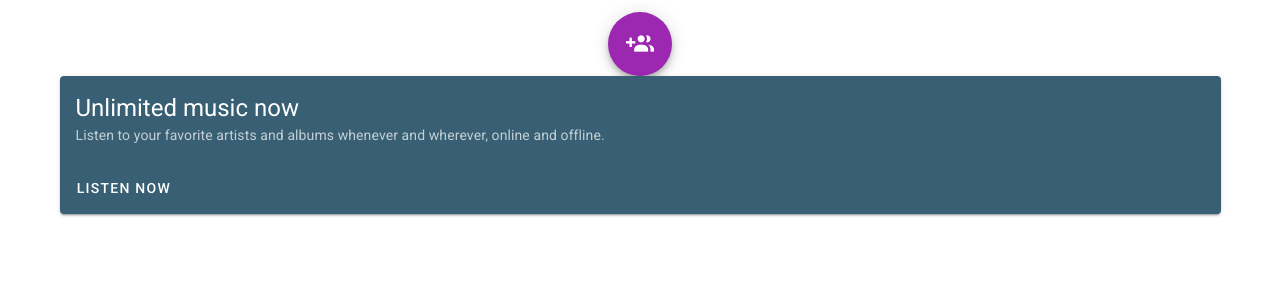
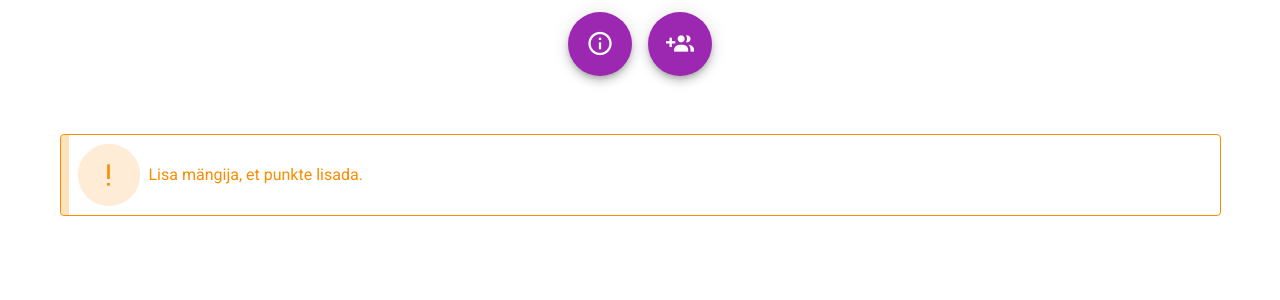
Before and after one commit to aquafinatrippy/discgolfScore, a Vue app: page / in a window 1280 px wide. Shown: the top 300 px of the page. Built offline with nearby package versions, Linux system fonts and the light colour scheme.

Commit message:
info dialog and player displaying

```diff
--- a/src/App.vue
+++ b/src/App.vue
@@ -1,36 +1,71 @@
 <template>
   <v-app>
     <v-container>
-      <div class="text-center">
+      <div class="text-center" style="padding-bottom: 5%;">
+        <v-btn class="mx-2" fab dark large color="purple" @click="infoDialog = true">
+          <v-icon dark>mdi-information-outline</v-icon>
+        </v-btn>
         <v-btn class="mx-2" fab dark large color="purple" @click="dialog = true">
           <v-icon dark>mdi-account-multiple-plus</v-icon>
         </v-btn>
       </div>
-      <v-row dense>
-        <v-col cols="12">
-          <v-card color="#385F73" dark>
-            <v-card-title class="headline">Unlimited music now</v-card-title>
+      <div v-if="players.length > 0">
+        <v-row dense v-for="(player, i) in players" :key="i">
+          <v-col cols="8">
+            <v-card color="#800000" dark>
+              <v-card-title class="headline">{{player.name}}</v-card-title>
 
-            <v-card-subtitle>Listen to your favorite artists and albums whenever and wherever, online and offline.</v-card-subtitle>
+              <v-card-subtitle>
+                <h1>{{player.score}}</h1>
+              </v-card-subtitle>
 
-            <v-card-actions>
-              <v-btn text>Listen Now</v-btn>
-            </v-card-actions>
-          </v-card>
-        </v-col>
-      </v-row>
+              <v-card-actions class="text-right" color="error">
+                <v-btn text>Eemalda mängija</v-btn>
+              </v-card-actions>
+            </v-card>
+          </v-col>
+          <v-col cols="4" class="ratinBtns">
+            <v-btn large class="mx-2" color="success">
+              <v-icon>mdi-plus</v-icon>
+            </v-btn>
+            <v-btn large class="mx-2" color="error">
+              <v-icon>mdi-minus</v-icon>
+            </v-btn>
+          </v-col>
+        </v-row>
+      </div>
+      <div v-else>
+        <v-alert outlined type="warning" prominent border="left">Lisa mängija, et punkte lisada.</v-alert>
+      </div>
 
       <v-dialog v-model="dialog" width="500">
         <v-card>
-          <v-card-title class="headline grey lighten-2" primary-title>Privacy Policy</v-card-title>
+          <v-card-title class="headline grey lighten-2" primary-title>Lisa mängija</v-card-title>
 
-          <v-card-text>Lorem ipsum dolor sit amet, consectetur adipiscing elit, sed do eiusmod tempor incididunt ut labore et dolore magna aliqua. Ut enim ad minim veniam, quis nostrud exercitation ullamco laboris nisi ut aliquip ex ea commodo consequat. Duis aute irure dolor in reprehenderit in voluptate velit esse cillum dolore eu fugiat nulla pariatur. Excepteur sint occaecat cupidatat non proident, sunt in culpa qui officia deserunt mollit anim id est laborum.</v-card-text>
+          <v-card-text>
+            <v-text-field v-model="playerName" label="Nimi"></v-text-field>
+          </v-card-text>
 
           <v-divider></v-divider>
 
           <v-card-actions>
             <v-spacer></v-spacer>
-            <v-btn color="primary" text @click="dialog = false">I accept</v-btn>
+            <v-btn color="primary" text @click="addPlayer()">Lisa</v-btn>
+            <v-btn color="danger" text @click="dialog = false">sulge</v-btn>
+          </v-card-actions>
+        </v-card>
+      </v-dialog>
+      <v-dialog v-model="infoDialog" width="500">
+        <v-card>
+          <v-card-title class="headline grey lighten-2" primary-title>Rakenduse info</v-card-title>
+
+          <v-card-text>Rakendus on loodud, et meeles pidada mugavalt oma discgolfi mängu skoori.</v-card-text>
+
+          <v-divider></v-divider>
+
+          <v-card-actions>
+            <v-spacer></v-spacer>
+            <v-btn color="danger" text @click="infoDialog = false">sulge</v-btn>
           </v-card-actions>
         </v-card>
       </v-dialog>
@@ -43,12 +78,31 @@ export default {
   name: "App",
 
   data: () => ({
-    dialog: false
+    dialog: false,
+    players: [],
+    playerName: "",
+    infoDialog: false
   }),
   methods: {
-    addPerson() {
-      this.dialog = true;
+    addPlayer() {
+      let players = this.players;
+      let player = {
+        name: this.playerName,
+        score: 0
+      };
+      players.push(player);
+      this.dialog = false;
     }
   }
 };
 </script>
+
+<style lang="scss">
+.ratinBtns {
+  display: flex;
+  flex-direction: column;
+  button {
+    margin: auto 0;
+  }
+}
+</style>
```
